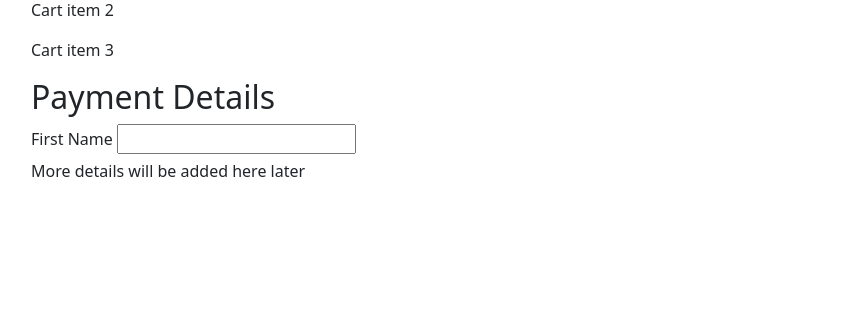
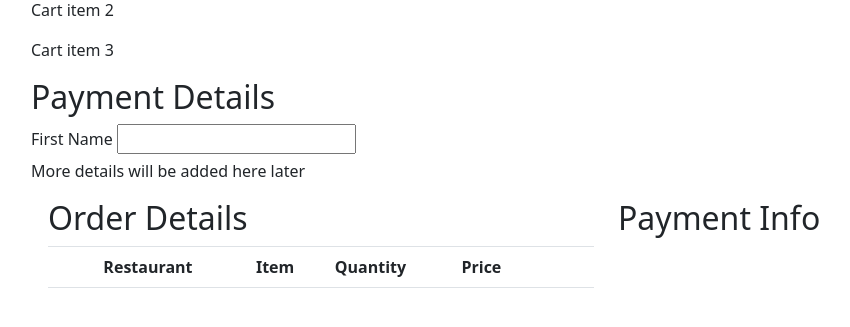
Before and after one commit to chasemax/grubdash, a Django app: page /cart/1/ in a window 1280 px wide. Shown: the part 179-506 px from the top of the page, without its empty margins (34-884 px from the left). Run offline with Django 3.2, Linux system fonts and the light colour scheme; lists and menus that the app fills with data are empty; some libraries are stand-ins or nearby versions.

Commit message:
Sorry, my b

```diff
--- a/templates/deliveryapp/cart.html
+++ b/templates/deliveryapp/cart.html
@@ -15,4 +15,25 @@
     <p>More details will be added here later</p>
 </form>
 
+<div class="container">
+    <div class="row">
+        <div class="col-lg-6">
+            <h2>Order Details</h2>
+            <table class="table">
+                <tr>
+                    <th>&nbsp&nbsp&nbsp&nbsp</th>
+                    <th>Restaurant</th>
+                    <th>Item</th>
+                    <th>Quantity</th>
+                    <th>Price</th>
+                    <th>&nbsp&nbsp&nbsp&nbsp&nbsp&nbsp</th>
+                </tr>
+                <!--DTL for loop to display cart info-->
+            </table>
+        </div>
+        <div class="col-lg-6">
+            <h2>Payment Info</h2>
+        </div>
+    </div>
+</div>
 {% endblock %}
```
